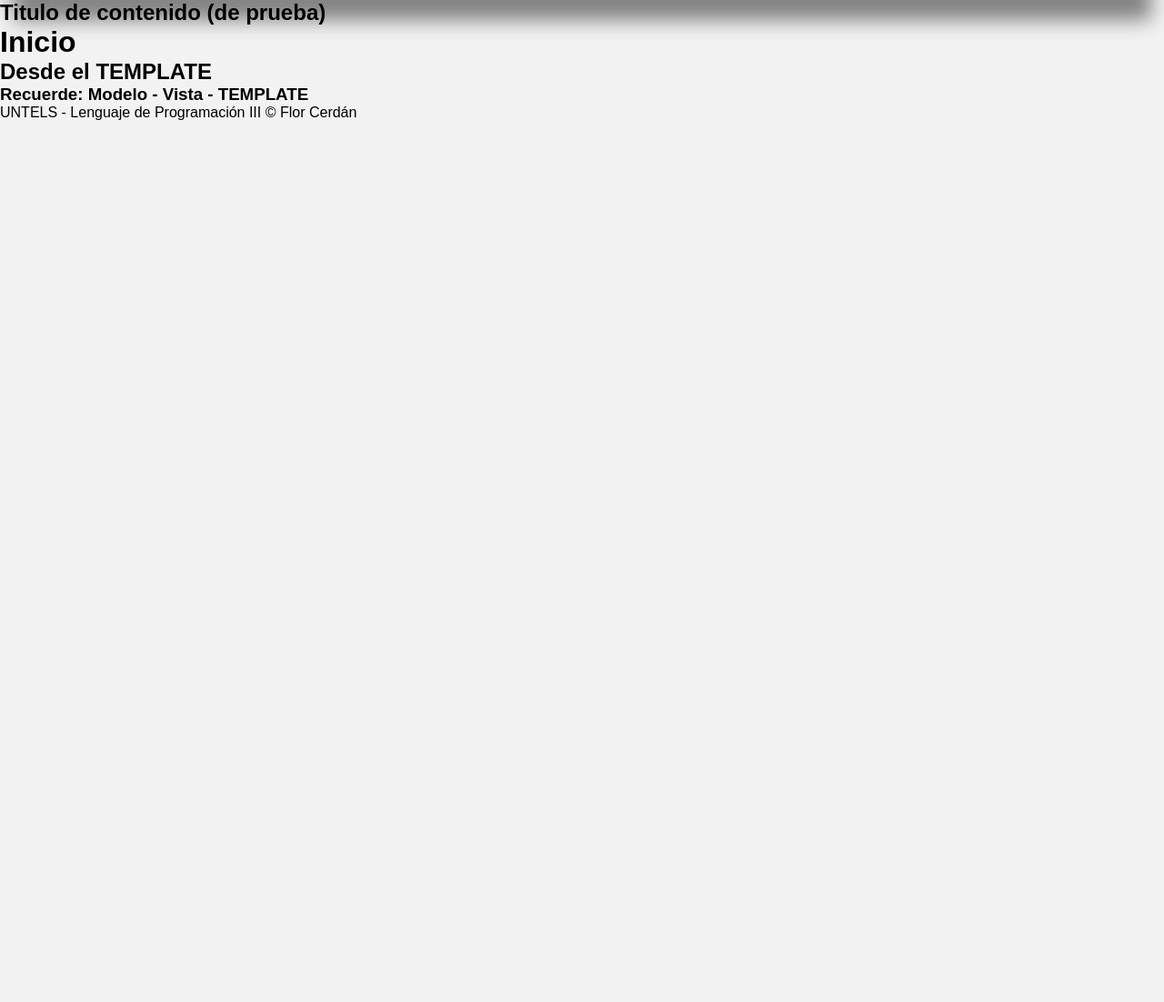
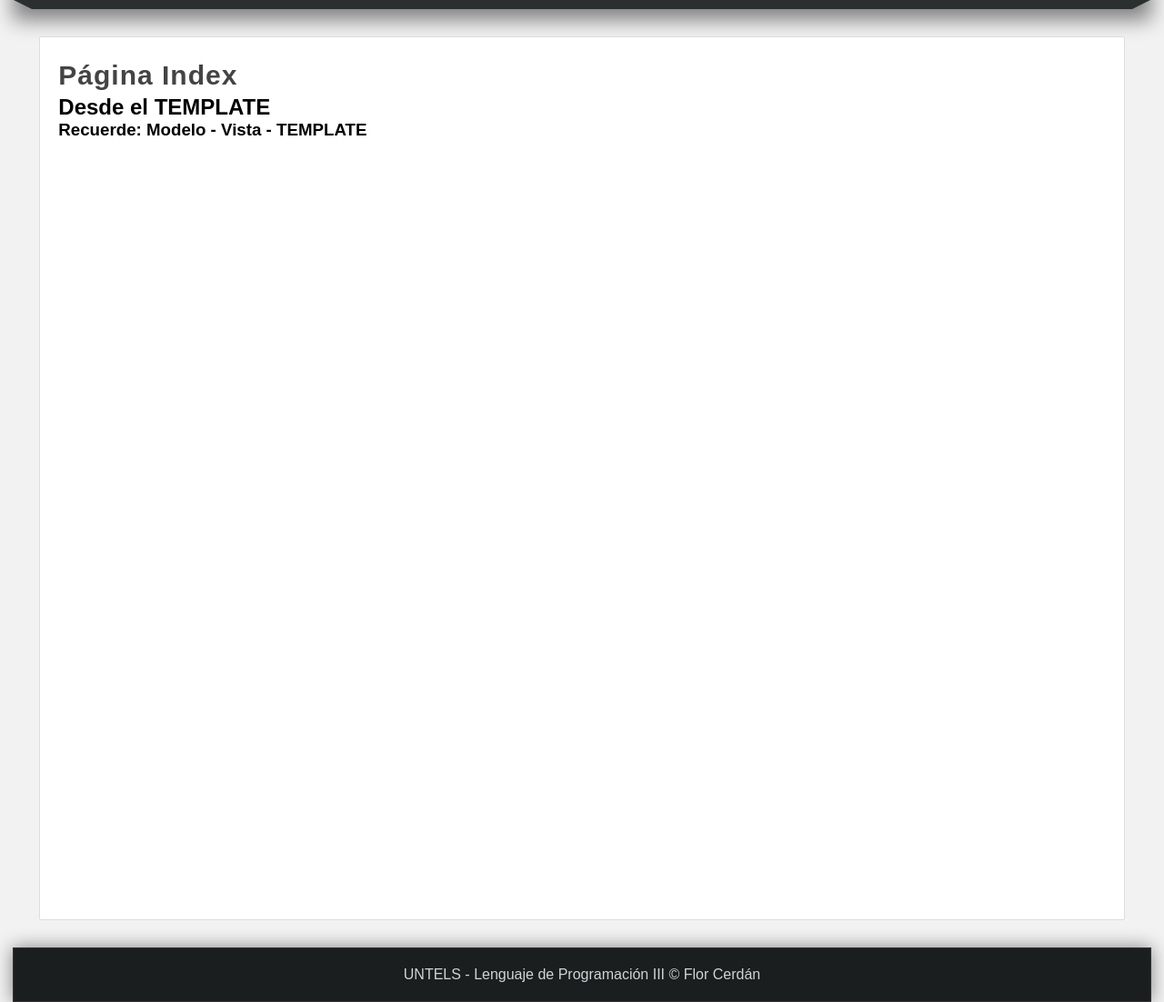
Before and after one commit to cerdanflor/LP3Sesion12, a Django app: page / in a window 1280 px wide. Shown: the part 182-1284 px from the top of the page at 91% size. Before the commit the page ends 314 px from the top, so only its background shows below. Run offline with Django 3.2, Linux system fonts and the light colour scheme.

Commit message:
Sem 13 - Estilos LISTO OK

```diff
--- a/miapp/static/css/style.css
+++ b/miapp/static/css/style.css
@@ -80,3 +80,69 @@
     color: white;
     transition: all 300ms;
 }
+
+/*ESTILO 3D PARA LA BARRA DE MENU*/
+.barra{
+    width: 1250px;
+    margin: 0 auto;
+}
+
+.esquina-izquierda{
+    display: block;
+    border-left: 20px solid transparent;
+    border-top: 10px solid #2b2f30;
+    float: left;
+}
+
+.esquina-derecha{
+    display: block;
+    border-right: 20px solid transparent;
+    border-top: 10px solid #2b2f30;
+    float: right;
+}
+
+.relleno-barra{
+    display: block;
+    width: 1210px;
+    height: 10px;
+    background: #2b2f30;
+    float: left;
+}
+
+/*ESTILO PARA EL CONTENIDO*/
+#content{
+    width: 1212px;
+    min-height: 930px;
+    margin: 0 auto;
+    margin-bottom: 30px;
+    margin-top: 40px;
+}
+
+.box{
+    background: white;
+    width: 95%;
+    min-height: 930px;
+    padding: 20px;
+    border: 1px solid #ddd;
+    border-radius: 2px;
+    margin: 0 auto;
+}
+.title{
+    color: #444;
+    letter-spacing: 1px;
+    font-size: 30px;
+    margin-bottom: 4px;
+    margin-top: 5px;
+}
+/*Estilo para el footer*/
+footer{
+    width: 1250px;
+    background-color: #1B1E1F;
+    border: 1px solid #333;
+    color: #d1d4d6;
+    text-align: center;
+    margin: 0 auto;
+    padding-top: 20px;
+    padding-bottom: 20px;
+    box-shadow: 0px 0px 20px gray;
+}
--- a/miapp/templates/index.html
+++ b/miapp/templates/index.html
@@ -5,7 +5,7 @@
 {% endblock %}
 
 {% block content %}
-<h1>Inicio</h1>
+<h1 class="title">Página Index</h1>
 <h2> Desde el TEMPLATE </h2>
 <H3> Recuerde: Modelo - Vista - TEMPLATE </H3>
 {% endblock %}
--- a/miapp/templates/layout.html
+++ b/miapp/templates/layout.html
@@ -37,12 +37,19 @@
             </li>
         </ul>
     </nav>
+    <div class="barra">
+        <span class="esquina-izquierda"></span>
+        <span class="relleno-barra"></span>
+        <span class="esquina-derecha"></span>
+    </div>
     <div id="content">
-        <h2 class="title">Titulo de contenido (de prueba)</h2>
-        {% block content %}
-        <strong> Contenido en layout (Padre)</strong>
+        <div class="box">
 
-        {% endblock %}
+            {% block content %}
+            <strong> Contenido en layout (Padre)</strong>
+
+            {% endblock %}
+        </div>
 
     </div>
     <footer>
--- a/miapp/templates/saludo.html
+++ b/miapp/templates/saludo.html
@@ -4,8 +4,9 @@
     saludo
 {% endblock%}
 {% block content %}
-    {{block.super}}
-    <h1>Bienvenidos</h1>
+
+    <h1 class="title">Bienvenidos</h1>
     <h2>Flor Cerdán</h2>
     <h3>Python....</h3>
+    {{block.super}}
 {% endblock %}
```
